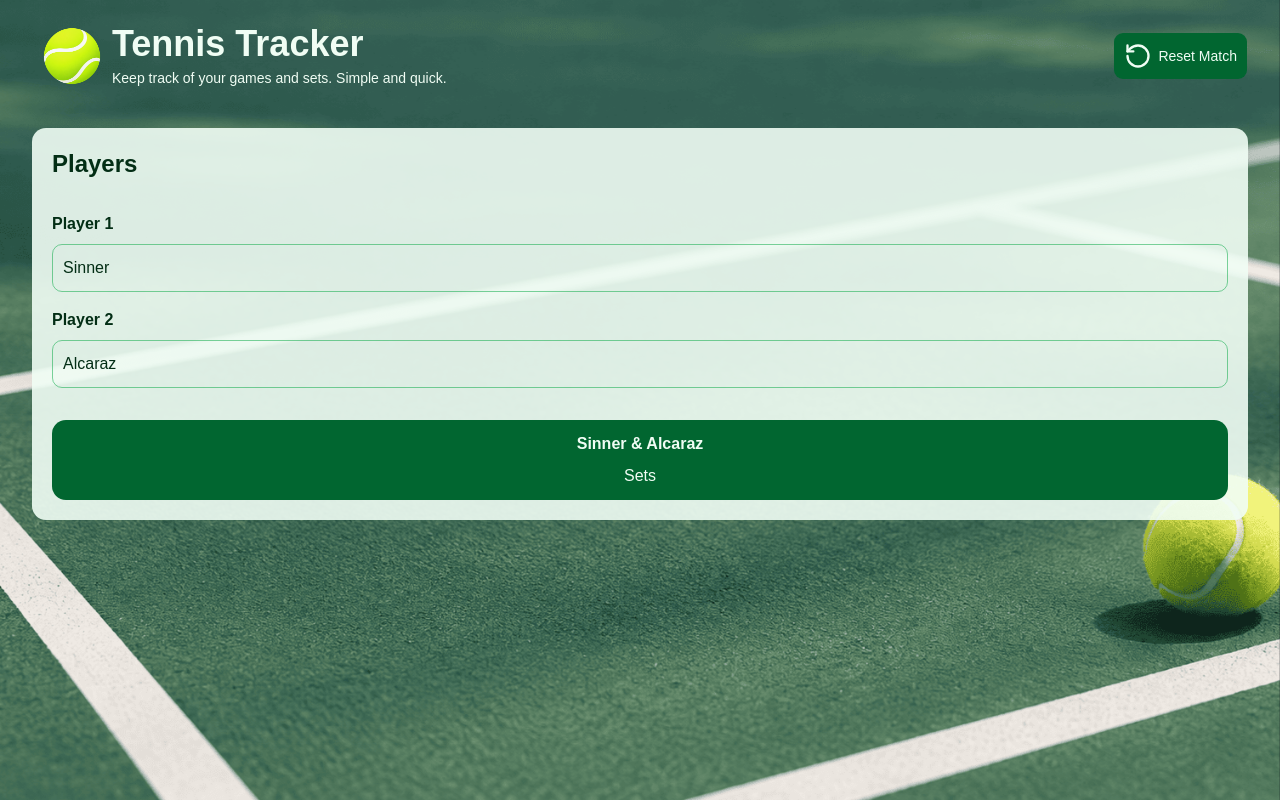
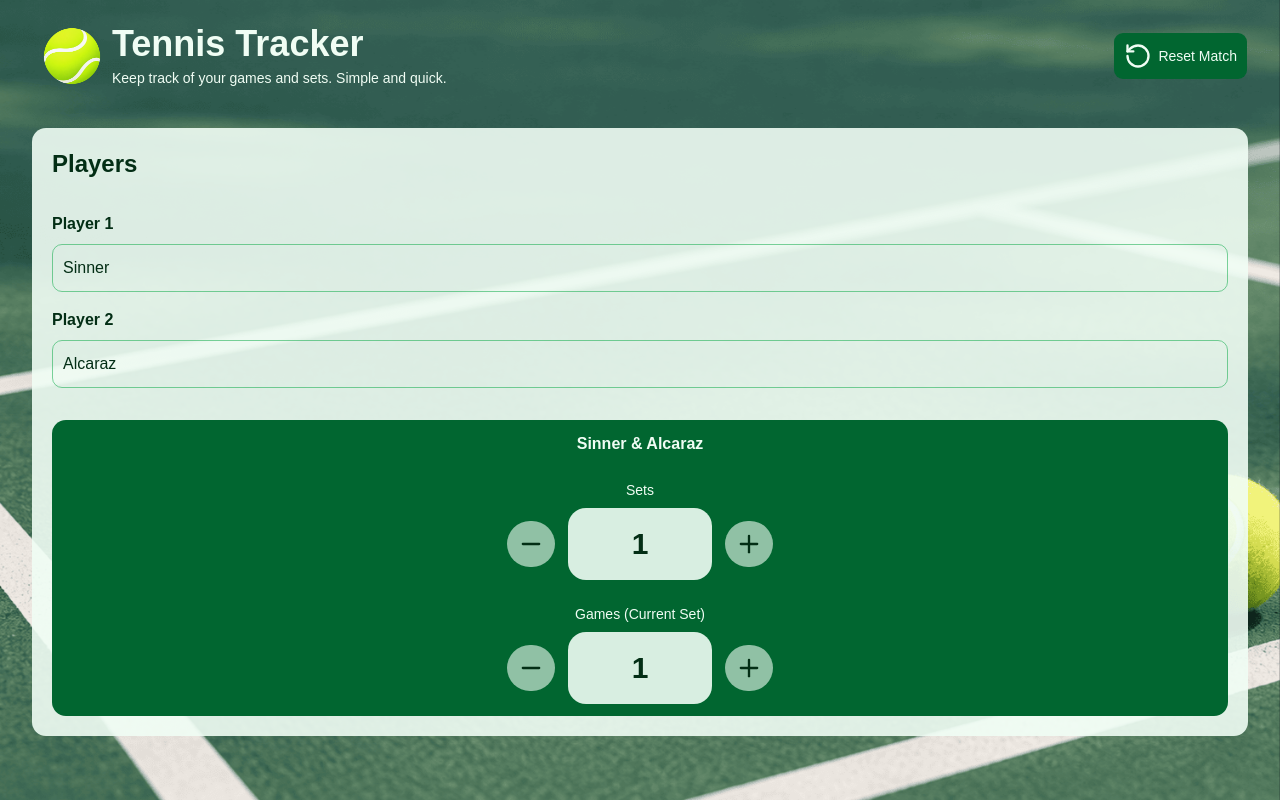
Before and after one commit to HashirBaig/tennis-tracker, a React (Vite) app: page / in a window 1280 px wide. Built offline with nearby package versions, Linux system fonts and the light colour scheme.

Commit message:
added action methods

```diff
--- a/src/components/Hero/Hero.tsx
+++ b/src/components/Hero/Hero.tsx
@@ -2,7 +2,11 @@ import { Button } from "@/components/ui/button";
 import { RotateCcw } from "lucide-react";
 import TennisBallLogo from "@/assets/tennis_ball_logo.png";
 
-function Hero() {
+type TYPE_HERO_PROPS = {
+  reset: () => void;
+};
+
+function Hero({ reset }: TYPE_HERO_PROPS) {
   return (
     <header className="flex items-center justify-between">
       <div className="flex items-center">
@@ -23,7 +27,7 @@ function Hero() {
       </div>
 
       <div>
-        <Button>
+        <Button onClick={reset}>
           <RotateCcw className="size-7" />
           <span>Reset Match</span>
         </Button>
--- a/src/components/ui/button.tsx
+++ b/src/components/ui/button.tsx
@@ -19,6 +19,9 @@ const buttonVariants = cva(
         destructive:
           "bg-destructive/10 text-destructive hover:bg-destructive/20 focus-visible:border-destructive/40 focus-visible:ring-destructive/20 dark:bg-destructive/20 dark:hover:bg-destructive/30 dark:focus-visible:ring-destructive/40",
         link: "text-blue-100 cursor-pointer underline-offset-4 hover:underline hover:text-blue-400",
+
+        circle:
+          "rounded-full bg-green-50/60 text-green-950 hover:bg-green-50/40 cursor-pointer",
       },
       size: {
         default:
--- a/src/pages/LandingPage.tsx
+++ b/src/pages/LandingPage.tsx
@@ -1,9 +1,13 @@
 "use client";
+
 import Wrapper from "@/components/Wrapper";
 import Hero from "@/components/Hero";
 
 import { Input } from "../components/ui/input";
 import { Label } from "../components/ui/label";
+import { Button } from "@/components/ui/button";
+import { Minus, Plus } from "lucide-react";
+
 import { useState } from "react";
 
 type TYPE_PLAYER_FORM = {
@@ -18,12 +22,30 @@ const PLAYER_FORM_TEMPLATE = {
 
 function LandingPage() {
   const [isLoading] = useState<boolean>(false);
+  const [setCounter, setSetCounter] = useState<number>(1);
+  const [gameCounter, setGameCounter] = useState<number>(1);
   const [formData, setFormData] =
     useState<TYPE_PLAYER_FORM>(PLAYER_FORM_TEMPLATE);
 
+  const handleSet = (params: { incr?: boolean }) => {
+    if (params?.incr && setCounter >= 0) setSetCounter(setCounter + 1);
+    else if (!params?.incr && setCounter > 0) setSetCounter(setCounter - 1);
+  };
+
+  const handleGame = (params: { incr?: boolean }) => {
+    if (params?.incr && gameCounter >= 0) setGameCounter(gameCounter + 1);
+    else if (!params?.incr && gameCounter > 0) setGameCounter(gameCounter - 1);
+  };
+
+  const resetGame = () => {
+    setGameCounter(1);
+    setSetCounter(1);
+    setFormData(PLAYER_FORM_TEMPLATE);
+  };
+
   return (
     <Wrapper>
-      <Hero />
+      <Hero reset={resetGame} />
 
       {/* Match Card */}
       <div className="bg-green-50/90 w-full rounded-xl mt-8 p-5">
@@ -72,13 +94,61 @@ function LandingPage() {
 
           {/* Game Card */}
           {formData?.player_1 && formData?.player_2 && (
-            <div className="w-full mt-8 bg-green-800 rounded-xl space-y-2 p-3">
+            <div className="w-full mt-8 bg-green-800 rounded-xl space-y-6 p-3">
               <h1 className="text-center text-green-50 font-extrabold">
                 {`${formData?.player_1} & ${formData?.player_2}`}
               </h1>
 
-              <div>
-                <h1 className="text-green-50 text-center">Sets</h1>
+              <div className="space-y-2">
+                <h1 className="text-green-50 text-center font-normal text-sm">
+                  Sets
+                </h1>
+
+                <div className="flex items-center justify-center gap-3">
+                  <Button
+                    variant={"circle"}
+                    onClick={() => handleSet({ incr: false })}
+                  >
+                    <Minus className="size-7" />
+                  </Button>
+
+                  <span className="text-green-950 bg-green-50/90 w-36 h-18 flex items-center justify-center text-3xl font-semibold rounded-2xl">
+                    {setCounter}
+                  </span>
+
+                  <Button
+                    variant={"circle"}
+                    onClick={() => handleSet({ incr: true })}
+                  >
+                    <Plus className="size-7" />
+                  </Button>
+                </div>
+              </div>
+
+              <div className="space-y-2">
+                <h1 className="text-green-50 text-center font-normal text-sm">
+                  Games (Current Set)
+                </h1>
+
+                <div className="flex items-center justify-center gap-3">
+                  <Button
+                    variant={"circle"}
+                    onClick={() => handleGame({ incr: false })}
+                  >
+                    <Minus className="size-7" />
+                  </Button>
+
+                  <span className="text-green-950 bg-green-50/90 w-36 h-18 flex items-center justify-center text-3xl font-semibold rounded-2xl">
+                    {gameCounter}
+                  </span>
+
+                  <Button
+                    variant={"circle"}
+                    onClick={() => handleGame({ incr: true })}
+                  >
+                    <Plus className="size-7" />
+                  </Button>
+                </div>
               </div>
             </div>
           )}
```
